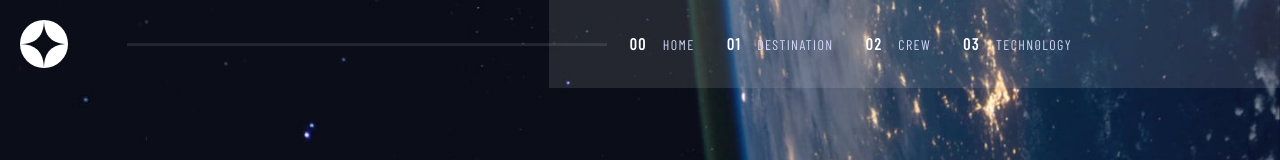
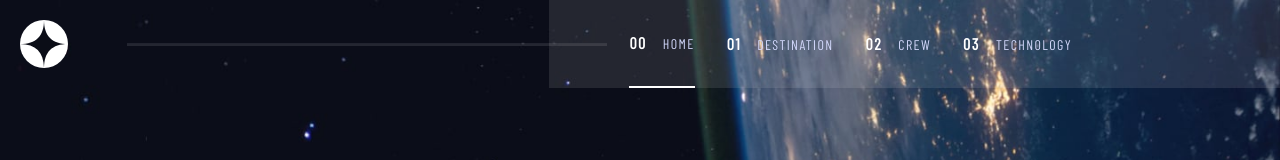
Before and after one commit to Aik-202/aik-space-tourism, a React (Vite) app in the folder space_tourism/: page / in a window 1280 px wide. Shown: the top 160 px of the page. Built offline with nearby package versions, Linux system fonts and the light colour scheme; a web font is replaced by a local one.

Commit message:
Added style for active nav bar

```diff
--- a/space_tourism/src/Components/Nav/NavBar.jsx
+++ b/space_tourism/src/Components/Nav/NavBar.jsx
@@ -2,7 +2,7 @@ import React from 'react'
 import NavItems from './NavItems'
 import { Logo, Hamburger } from '../../Data'
 
-export default function NavBar() {
+export default function NavBar(props) {
   const [menuActive, setMenuActive] = React.useState(false);
 
   const menuOpen = () => {
@@ -20,7 +20,8 @@ export default function NavBar() {
         {!menuActive && <img src={Hamburger} alt="menu-bar" className="self-center sm:hidden" onClick={menuOpen}/>}
       </figure>
       <hr className='hidden lg:block bg-white self-center h-[0.188rem] opacity-10 border-t-[1px] w-[10rem] -mr-20 xl:w-[30rem] xl:-mr-24' />
-      <NavItems menuStatus={menuActive} close={menuClose}/>
+      <NavItems menuStatus={menuActive} close={menuClose} homeActive={props.homeActive} destActive = {props.destActive}
+      crewActive= {props.crewActive} techActive={props.techActive}/>
     </nav>
   )
 }
--- a/space_tourism/src/Components/Nav/NavItems.jsx
+++ b/space_tourism/src/Components/Nav/NavItems.jsx
@@ -1,16 +1,39 @@
 import React from 'react'
 import { Close } from '../../Data'
 import { nav } from '../../Data/demo'
+import { useNavigate } from 'react-router-dom'
 
 export default function NavItems(props) {
+  const navigate = useNavigate()
+  const newPage = (e) => {
+    if(e.target.innerHTML == "Home") {
+      navigate('/');
+    }
+    if(e.target.innerHTML == "Destination") {
+      navigate('/destination');
+    }
+    if(e.target.innerHTML == "Crew") {
+      navigate('/crew');
+    }
+    if(e.target.innerHTML == "Technology") {
+      navigate('/technology');
+    }
+  }
   return (
     <div className={`${props.menuStatus ? 'flex' : 'hidden sm:flex'} flex-col absolute top-0 bottom-0 right-0 left-32 bg-white
     bg-opacity-10 sm:static sm:content-end sm:items-end sm:flex-wrap sm:justify-center sm:px-8 lg:pr-52 lg:pl-20 cursor-pointer`}>
       {props.menuStatus &&<figure className='self-end mt-8 mr-8'>
         <img src={Close} alt="menu-bar" className="self-center" onClick={props.close}/>
       </figure>}
-      <ul className='flex flex-col content-start space-y-10 flex-wrap text-white pl-10 pt-32 sm:flex-row sm:space-y-0 sm:p-0 sm:space-x-8 sm:m-0 sm:h-full font-font-two'>
-        {nav.map(item => (<li key={item.id} className='hover:border-b-2 hover:border-light-blue hover:border-solid sm:h-full sm:flex sm:flex-row sm:justify-center sm:content-center sm:flex-wrap'>
+      <ul className='flex flex-col content-start space-y-10 flex-wrap text-white pl-10 pt-32 sm:flex-row sm:space-y-0 sm:p-0 sm:space-x-8 sm:m-0 sm:h-full
+      font-font-two' onClick={newPage}>
+        {nav.map(item => (<li key={item.id} className={`
+        ${item.id =="00" && props.homeActive ? 'border-b-white border-b-2 border-solid':'border-b-transparent'}
+        ${item.id =="01" && props.destActive ? 'border-b-white border-b-2 border-solid':'border-b-transparent'}
+        ${item.id =="02" && props.crewActive ? 'border-b-white border-b-2 border-solid':'border-b-transparent'}
+        ${item.id =="03" && props.techActive ? 'border-b-white border-b-2 border-solid':'border-b-transparent'}
+        hover:border-b-2 hover:border-light-blue hover:border-solid sm:h-full sm:flex sm:flex-row sm:justify-center
+        sm:content-center sm:flex-wrap`}>
         <span className='tracking-widest mr-4 font-extrabold sm:hidden lg:block'>{item.id}</span>
         <span className='text-light-blue tracking-widest uppercase text-smallest self-center'>{item.name}</span>
       </li>))}
--- a/space_tourism/src/Pages/Home.jsx
+++ b/space_tourism/src/Pages/Home.jsx
@@ -4,7 +4,7 @@ import {HomeButton, HomeText, NavBar} from '../Components'
 export default function Home() {
   return (
     <section className='home w-full h-full bg-home-mobile sm:bg-home-tablet xl:bg-home-desktop bg-no-repeat bg-cover flex flex-col space-y-5 sm:space-y-8 md:space-y-10 lg:space-y-28'>
-      <NavBar />
+      <NavBar homeActive={true} destActive = {false} crewActive= {false} techActive={false}/>
       <div className='flex flex-col lg:flex lg:flex-row'>
         <HomeText />
         <HomeButton />
```
